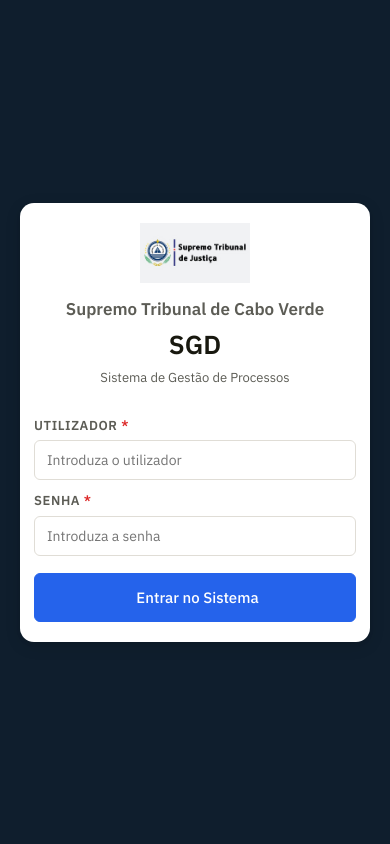
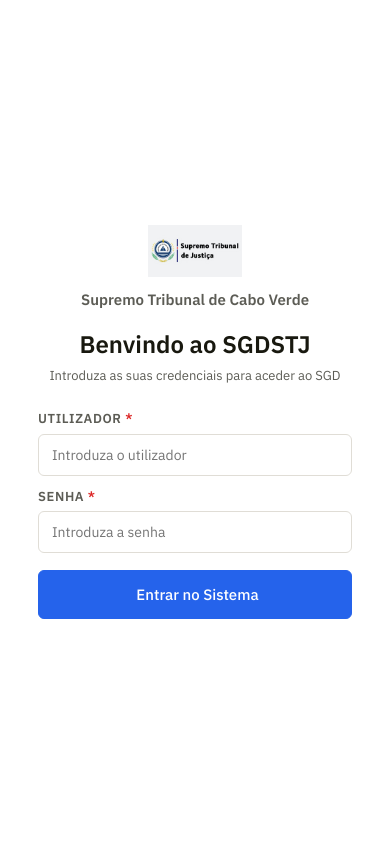
Before and after one commit to Nascimneto/SGDSTJ, a PHP site: page /login in a window 390 px wide. Run offline with PHP 8.4, Linux system fonts and the light colour scheme; data comes from the database, SQL or seed files in the repository; some libraries are stand-ins or nearby versions.

Commit message:
Redesenha página de login: layout dividido com painel visual institucional
Painel esquerdo com logo/gradiente institucional (imagem de fundo opcional,
degrada para gradiente) e formulário reorganizado à direita; em ecrãs
estreitos (<860px) o painel visual esconde-se e volta ao layout de cartão único.

```diff
--- a/app/Views/login/index.php
+++ b/app/Views/login/index.php
@@ -13,12 +13,25 @@
 <body>
 
 <div id="login">
+  <div class="l-visual">
+    <div class="l-visual-ov"></div>
+    <div class="l-visual-content">
+      <img src="assets/img/logostj.jpg" alt="Supremo Tribunal de Justiça" class="l-visual-logo">
+      <h2>Supremo Tribunal de Justiça</h2>
+      <p>República de Cabo Verde</p>
+      <div class="l-visual-tag">Sistema de Gestão de Processos</div>
+    </div>
+  </div>
+
+  <div class="l-form-side">
     <div class="lcard">
+      <div class="ltop l-form-top">
+        <img src="assets/img/logostj.jpg" alt="Supremo Tribunal de Justiça" style="height:52px;width:auto;display:block;margin:0 auto 12px">
+        <h1 style="font-size:15px;font-weight:600;margin-bottom:3px;color:var(--tx2)">Supremo Tribunal de Cabo Verde</h1>
+      </div>
       <div class="ltop">
-      <img src="assets/img/logostj.jpg" alt="Supremo Tribunal de Justiça" style="height:60px;width:auto;display:block;margin:0 auto 14px">
-      <h1 style="font-size:17px;font-weight:600;margin-bottom:3px;color:var(--tx2)">Supremo Tribunal de Cabo Verde</h1>
-      <h1 style="font-size:26px;font-weight:700;margin-bottom:4px">SGD</h1>
-      <p style="font-size:13px;color:var(--tx2)">Sistema de Gestão de Processos</p>
+        <h1 style="font-size:24px;font-weight:700;margin-bottom:4px">Benvindo ao SGDSTJ</h1>
+        <p style="font-size:13px;color:var(--tx2)">Introduza as suas credenciais para aceder ao SGD</p>
       </div>
       <div class="lerr" id="lerr">Utilizador ou senha incorrectos.</div>
 
@@ -37,6 +50,7 @@
       </button>
     </div>
   </div>
+</div>
 
 <script src="<?= sgd_asset('js/login.js') ?>"></script>
 </body>
--- a/css/estilos.css
+++ b/css/estilos.css
@@ -295,16 +295,49 @@ body { font-family:'IBM Plex Sans',system-ui,sans-serif; background:var(--bg); c
 .row2 > *{ flex:1; min-width:0; }
 
 /* ── Login ── */
-#login { display:flex; align-items:center; justify-content:center; min-height:100vh; background:var(--sid); padding:20px; }
-.lcard { background:var(--white); border-radius:var(--rl); padding:42px 38px; width:min(440px,100%); box-shadow:var(--sh2); }
-.ltop  { text-align:center; margin-bottom:28px; }
+#login { display:flex; min-height:100vh; background:var(--white); }
+
+/* Painel esquerdo — visual institucional (foto do tribunal a colocar depois em
+   assets/img/tribunal.jpg; até lá mostra apenas o gradiente + padrão) */
+.l-visual {
+  flex:1 1 46%; position:relative; min-height:100vh; overflow:hidden;
+  display:flex; align-items:center; justify-content:center;
+  background:
+    linear-gradient(160deg, rgba(15,30,45,.2) 0%, rgba(15,30,45,.55) 60%, rgba(11,22,34,.85) 100%),
+    url('../assets/img/tribunal.jpg') center/cover no-repeat,
+    linear-gradient(160deg,#132A40 0%,#0F1E2D 55%,#0B1622 100%);
+}
+.l-visual::before {
+  content:''; position:absolute; inset:0;
+  background-image:radial-gradient(rgba(255,255,255,.07) 1px, transparent 1px);
+  background-size:24px 24px;
+}
+.l-visual-ov { position:absolute; inset:0; background:linear-gradient(180deg, rgba(15,30,45,.15), rgba(11,22,34,.55)); }
+.l-visual-content { position:relative; z-index:2; text-align:center; color:#fff; padding:40px; max-width:380px; }
+.l-visual-logo { height:84px; width:auto; margin:0 auto 24px; border-radius:14px; box-shadow:0 8px 24px rgba(0,0,0,.35); }
+.l-visual-content h2 { font-size:22px; font-weight:700; margin-bottom:6px; }
+.l-visual-content p { font-size:14px; color:rgba(255,255,255,.75); }
+.l-visual-tag { margin-top:30px; font-size:11px; letter-spacing:1.5px; text-transform:uppercase; color:#93B4E8; font-weight:600; }
+
+/* Painel direito — formulário */
+.l-form-side { flex:1 1 54%; display:flex; align-items:center; justify-content:center; padding:40px 24px; }
+.l-form-top  { display:none; }
+
+.lcard { width:min(400px,100%); }
+.ltop  { text-align:center; margin-bottom:24px; }
 .lico  { width:50px; height:50px; background:var(--sid); border-radius:12px; display:flex; align-items:center; justify-content:center; margin:0 auto 12px; }
 .lerr  { background:var(--redl); color:var(--red); border:1px solid #fca5a5; padding:10px 13px; border-radius:var(--rs); font-size:13px; margin-bottom:13px; display:none; }
 .lerr.show { display:block; }
 .lhint { background:var(--bg); border-radius:var(--rs); padding:8px 12px; font-size:11px; color:var(--tx2); margin-top:12px; text-align:center; }
 .lcard .fg label { font-size:13px; }
-.lcard .fg input { font-size:14px; padding:10px 12px; }
+.lcard .fg input { font-size:14px; padding:11px 13px; }
 .lcard .btn-block { font-size:15px; }
+
+@media(max-width:860px) {
+  .l-visual    { display:none; }
+  .l-form-side { flex:1 1 100%; }
+  .l-form-top  { display:block; margin-bottom:14px; }
+}
 
 /* ═══ IMPRESSÃO ═══ */
 /* .no-print: elementos de navegação/filtro que não fazem sentido numa folha
```
Lines whose indentation alone changed are shown as unchanged.
